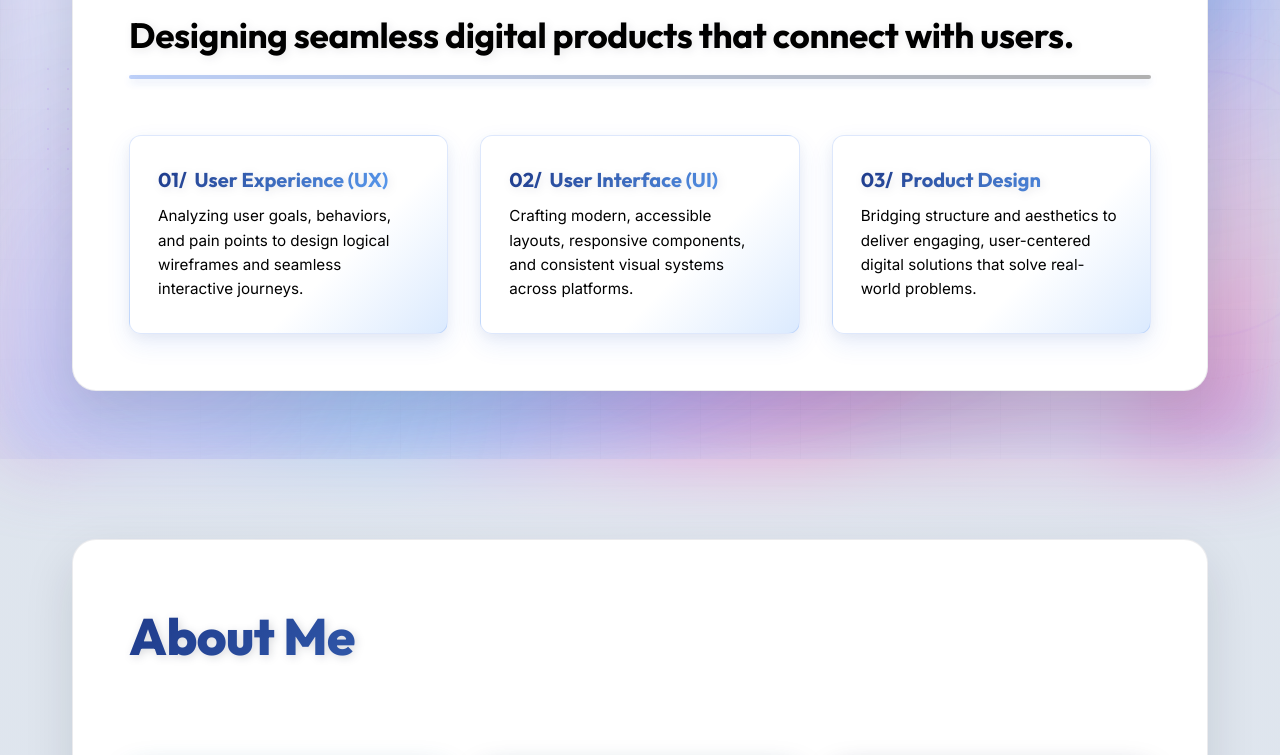
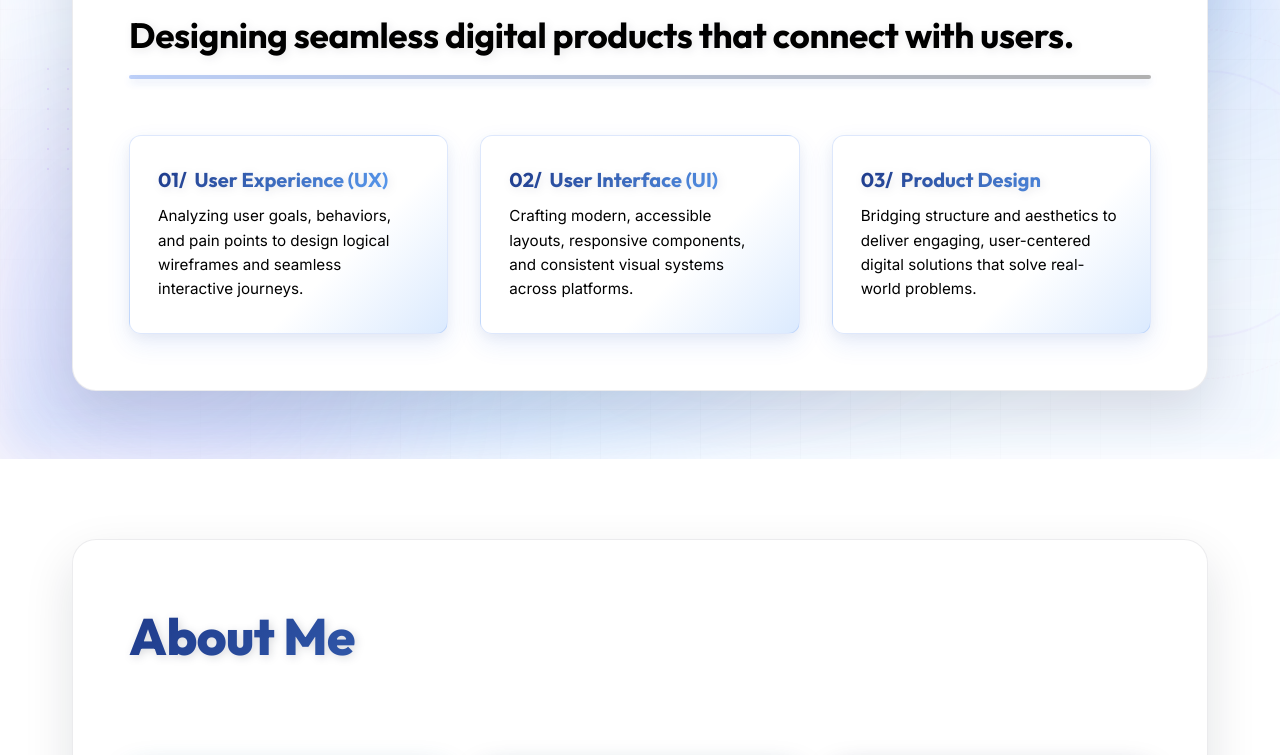
Before and after one commit to Kavitha2693/Portfolio, a plain HTML site: page index.html in a window 1280 px wide. Shown: the part 341-1096 px from the top of the page. Drawn offline with Linux system fonts and the light colour scheme.

Commit message:
Redesign: remove background color and blurred gradient from the whole webpage, setting it to clean white

```diff
--- a/style.css
+++ b/style.css
@@ -63,7 +63,7 @@ html {
 }
 
 body {
-    background: radial-gradient(circle at 50% 20%, #e2e8f0 0%, #cbd5e1 100%);
+    background: #ffffff;
     color: var(--text-primary);
     font-family: var(--font-body);
     line-height: 1.6;
@@ -330,11 +330,8 @@ img {
     left: 0;
     width: 100vw;
     height: 100vh;
-    background-image: url('assets/portfolio_blurred_bg.png');
-    background-size: cover;
-    background-position: center;
-    filter: blur(40px) saturate(1.2);
-    opacity: 0.45;
+    background-image: none;
+    background-color: #ffffff;
     z-index: -10;
     pointer-events: none;
     transition: var(--transition-smooth);
```
